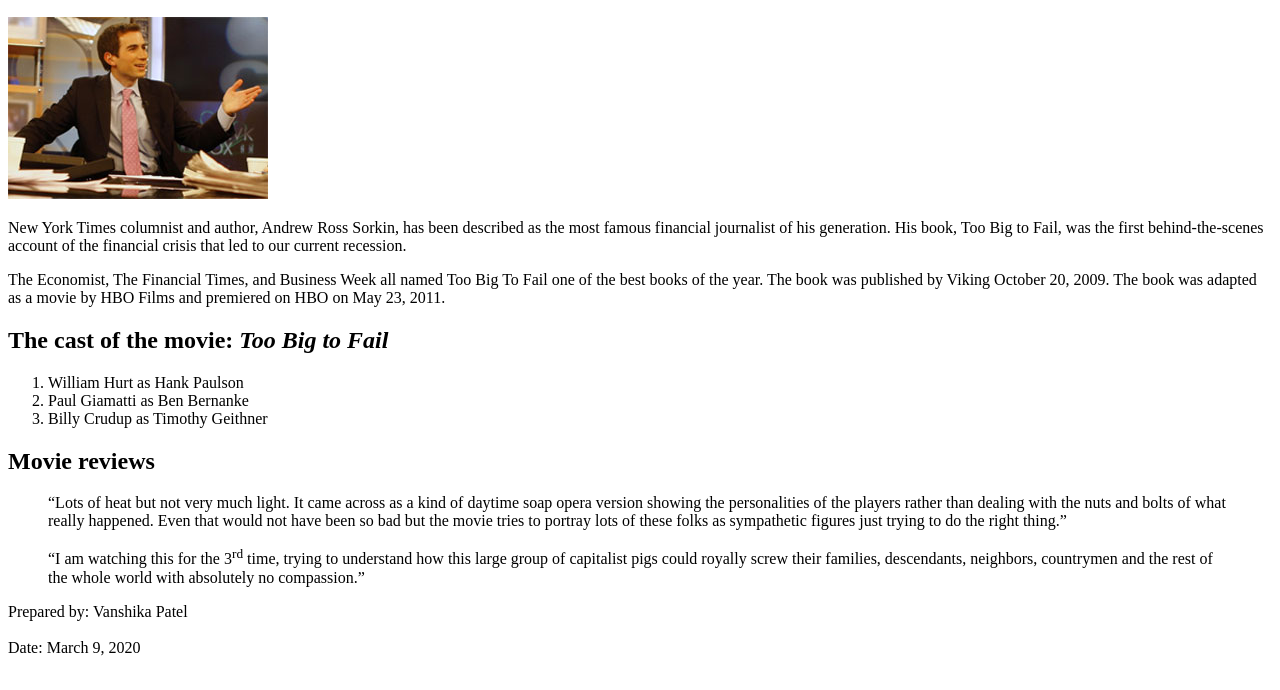
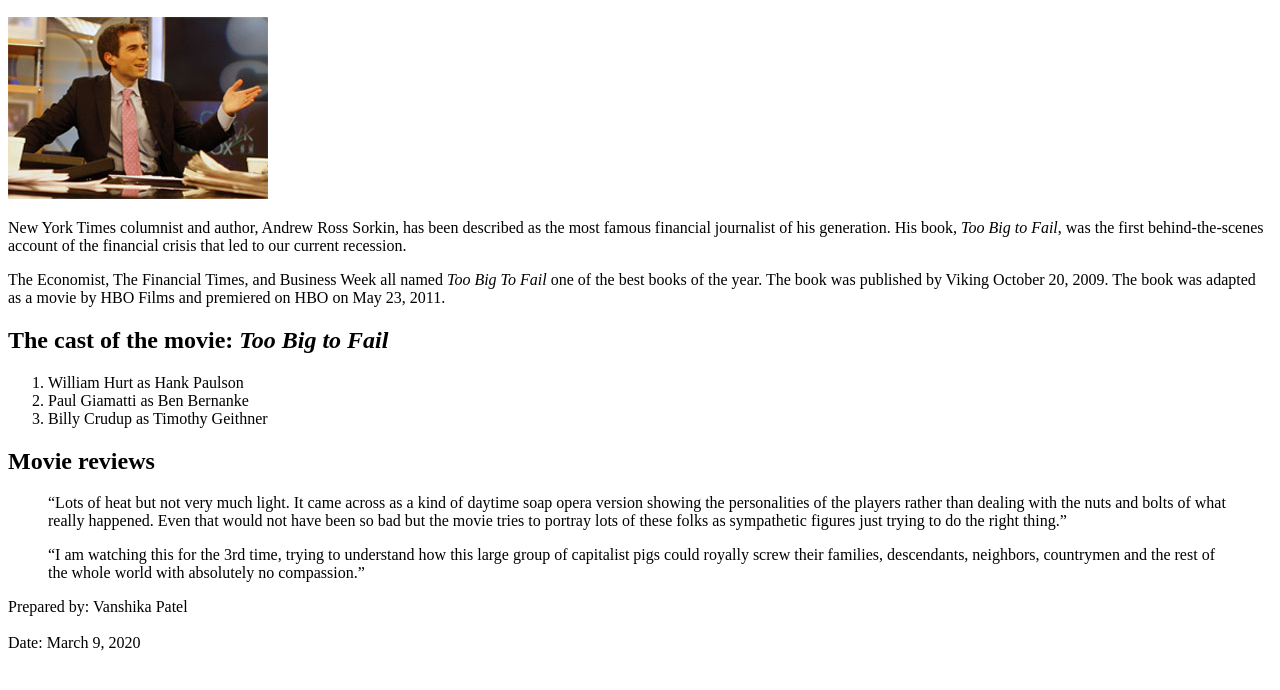
Before and after one commit to vanshika-99/A09, a plain HTML site: page index.html in a window 1280 px wide. Shown: the part 110-800 px from the top of the page. Drawn offline with Linux system fonts and the light colour scheme.

Commit message:
minor updates

```diff
--- a/index.html
+++ b/index.html
@@ -11,10 +11,10 @@
 
     <img src="images/sorkin_desk260.jpg" alt="Andrew Sorkin photo">
     <p>New York Times columnist and author, Andrew Ross Sorkin, has been described as
-        the most famous financial journalist of his generation. His book, Too Big to
-        Fail, was the first behind-the-scenes account of the financial crisis that led
+        the most famous financial journalist of his generation. His book, <em>Too Big to
+            Fail</em>, was the first behind-the-scenes account of the financial crisis that led
         to our current recession.</p>
-    <p>The Economist, The Financial Times, and Business Week all named Too Big To Fail
+    <p>The Economist, The Financial Times, and Business Week all named <em>Too Big To Fail</em>
         one of the best books of the year. The book was published by Viking October 20,
         2009. The book was adapted as a movie by HBO Films and premiered on HBO on May 23,
         2011.</p>
@@ -32,7 +32,7 @@
     really happened. Even that would not have been so bad but the movie tries to portray lots of
     these folks as sympathetic figures just trying to do the right thing.&rdquo;</blockquote>
 
-    <blockquote>&ldquo;I am watching this for the 3<sup>rd</sup> time, trying to understand how this large group of capitalist pigs
+    <blockquote>&ldquo;I am watching this for the 3rd time, trying to understand how this large group of capitalist pigs
     could royally screw their families, descendants, neighbors, countrymen and the rest of the whole
     world with absolutely no compassion.&rdquo;</blockquote>
 
```
